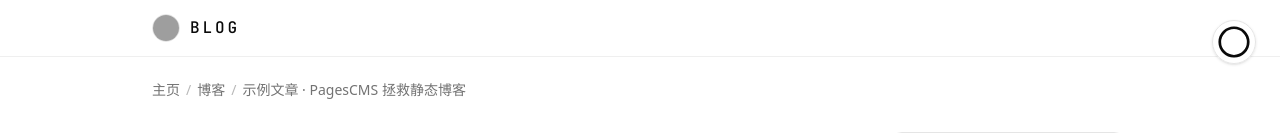
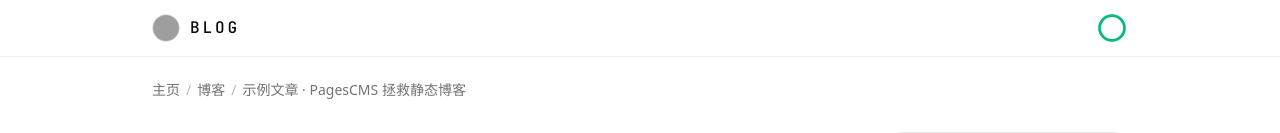
Before and after one commit to HanHanWeb/homepage, a Next.js app: page /blog/demo in a window 1280 px wide. Shown: the top 133 px of the page. Built offline with nearby package versions, Linux system fonts and the light colour scheme; grey boxes are pictures that could not be loaded; a small style sheet from the web is missing; a web font is replaced by a local one.

Commit message:
feat: 博客列表页移除右上角进度环，详情页进度环集成到导航右侧

```diff
--- a/src/app/blog/[slug]/page.tsx
+++ b/src/app/blog/[slug]/page.tsx
@@ -3,7 +3,6 @@ import { notFound } from "next/navigation";
 
 import { BackToTop } from "@/components/back-to-top";
 import { PostView } from "@/components/blog/post-view";
-import { ScrollProgress } from "@/components/scroll-progress";
 import { getPost } from "@/lib/blog";
 
 export const revalidate = 300;
@@ -32,7 +31,6 @@ export default async function BlogPostPage(props: PageProps<"/blog/[slug]">) {
         rel="stylesheet"
         href="https://cdn.jsdelivr.net/npm/@fontsource/noto-serif-sc@5.3.0/chinese-simplified-600.css"
       />
-      <ScrollProgress />
       <BackToTop />
       <PostView post={post} />
     </>
--- a/src/app/blog/page.tsx
+++ b/src/app/blog/page.tsx
@@ -2,7 +2,6 @@ import type { Metadata } from "next";
 
 import { BackToTop } from "@/components/back-to-top";
 import { BlogView } from "@/components/blog/blog-view";
-import { ScrollProgress } from "@/components/scroll-progress";
 import { listPosts } from "@/lib/blog";
 
 export const revalidate = 300;
@@ -28,7 +27,6 @@ export default async function BlogPage() {
         rel="stylesheet"
         href="https://cdn.jsdelivr.net/npm/@fontsource/noto-serif-sc@5.3.0/chinese-simplified-400.css"
       />
-      <ScrollProgress />
       <BackToTop />
       <BlogView posts={posts} />
     </>
--- a/src/components/blog/blog-nav.tsx
+++ b/src/components/blog/blog-nav.tsx
@@ -1,5 +1,6 @@
 "use client";
 
+import { motion, useScroll, useSpring } from "motion/react";
 import Link from "next/link";
 import { useEffect, useState, type ReactNode } from "react";
 
@@ -13,6 +14,12 @@ export function BlogNav({
   menu?: ReactNode;
 }) {
   const [passed, setPassed] = useState(false);
+  const { scrollYProgress } = useScroll();
+  const progress = useSpring(scrollYProgress, {
+    stiffness: 120,
+    damping: 30,
+    mass: 0.5,
+  });
 
   useEffect(() => {
     if (!title) return;
@@ -63,7 +70,33 @@ export function BlogNav({
             </span>
           )}
         </div>
-        {menu && <div className="lg:hidden">{menu}</div>}
+        <div className="flex items-center gap-2.5">
+          {title && (
+            <div aria-hidden className="relative flex size-8 items-center justify-center">
+              <svg viewBox="0 0 36 36" className="absolute size-7 -rotate-90">
+                <circle
+                  cx="18"
+                  cy="18"
+                  r="16"
+                  fill="none"
+                  strokeWidth="3.5"
+                  className="stroke-border"
+                />
+                <motion.circle
+                  cx="18"
+                  cy="18"
+                  r="16"
+                  fill="none"
+                  strokeWidth="3.5"
+                  strokeLinecap="round"
+                  className="stroke-[#00bc7d]"
+                  style={{ pathLength: progress }}
+                />
+              </svg>
+            </div>
+          )}
+          {menu && <div className="lg:hidden">{menu}</div>}
+        </div>
       </div>
     </header>
   );
```
